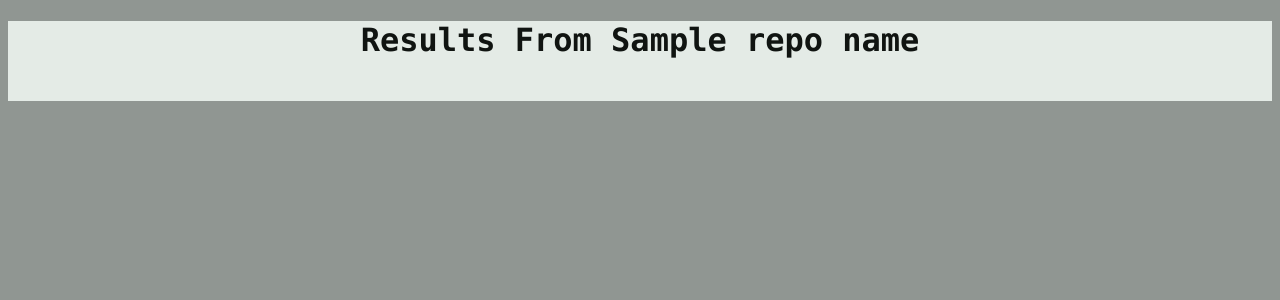
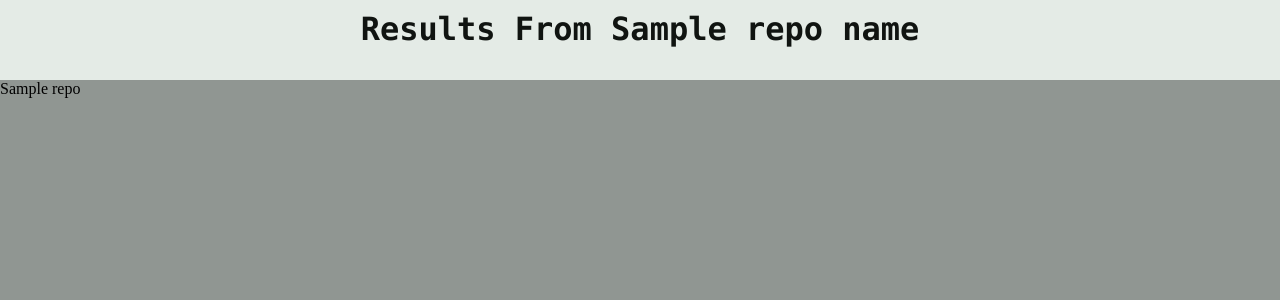
Before and after one commit to FroSty361/repo-retriever, a Flask app: template app/templates/result/result.html in a window 1280 px wide. Shown: the top 300 px of the page. Run offline with Flask 3, Linux system fonts and the light colour scheme; the template is opened without the code that fills it: most values are stand-ins (such as "Sample title", 1, 10 or a date in 2020).

Commit message:
feat: display repository directory tree in result.html

```diff
--- a/app/home/routes.py
+++ b/app/home/routes.py
@@ -15,8 +15,8 @@ def index():
 
             return render_template("home/index.html")
 
-        print(data.name)
+        print(data)
 
-        return redirect(url_for('result.repo_result', repo_name=data.name))
+        return redirect(url_for('result.repo_result', repo=data))
 
     return render_template("home/index.html")
--- a/app/result/routes.py
+++ b/app/result/routes.py
@@ -1,8 +1,9 @@
 from flask import Flask, render_template , request
 from . import result
+from markupsafe import Markup
 
 @result.route("/repo-result/")
 def repo_result():
-    repo_name = request.args.get("repo_name")
+    repo = request.args.get("repo")
 
-    return render_template("result/result.html", repo_name=repo_name)
+    return render_template("result/result.html", repo=Markup(repo))
--- a/app/static/css/base.css
+++ b/app/static/css/base.css
@@ -1,19 +1,34 @@
 body {
     background-color: #909692;
+
+    margin: 0;
+    padding: 0;
 }
 
 header {
     background-color: #E4EBE6;
     height: 10vh;
 
+    display: flex;
+    justify-content: center;
+    align-items: center;
+
     margin: 0;
     padding: 0;
     box-sizing: border-box;
+
+}
+
+header h1 {
+    margin-top: 0;
 }
 
 #title {
     color: #101411;
     font-family: 'Consolas', 'Menlo', 'DejaVu Sans Mono', 'Bitstream Vera Sans Mono', monospace;
 
+    font-size: 200%;
+
     text-align: center;
+    justify-content: center;
 }
--- /dev/null
+++ b/app/static/css/result.css
@@ -0,0 +1,39 @@
+/* Remove default bullets */
+ul, #myUL {
+  list-style-type: none;
+}
+
+/* Remove margins and padding from the parent ul */
+#myUL {
+  margin: 0;
+  padding: 0;
+}
+
+/* Style the caret/arrow */
+.caret {
+  cursor: pointer;
+  user-select: none; /* Prevent text selection */
+}
+
+/* Create the caret/arrow with a unicode, and style it */
+.caret::before {
+  content: "\25B6";
+  color: black;
+  display: inline-block;
+  margin-right: 6px;
+}
+
+/* Rotate the caret/arrow icon when clicked on (using JavaScript) */
+.caret-down::before {
+  transform: rotate(90deg);
+}
+
+/* Hide the nested list */
+.nested {
+  display: none;
+}
+
+/* Show the nested list when the user clicks on the caret/arrow (with JavaScript) */
+.active {
+  display: block;
+}
--- /dev/null
+++ b/app/static/js/repo-tree.js
@@ -0,0 +1,9 @@
+var toggler = document.getElementsByClassName("caret");
+var i;
+
+for (i = 0; i < toggler.length; i++) {
+  toggler[i].addEventListener("click", function() {
+    this.parentElement.querySelector(".nested").classList.toggle("active");
+    this.classList.toggle("caret-down");
+  });
+}
--- a/app/templates/base.html
+++ b/app/templates/base.html
@@ -20,5 +20,8 @@
         {% block content %}
         {% endblock %}
     </main>
+
+{% block scripts %}
+{% endblock %}
 </body>
 </html>
--- a/app/templates/result/result.html
+++ b/app/templates/result/result.html
@@ -1,6 +1,8 @@
 {% extends "base.html" %}
 
 {% block stylesheets %}
+
+<link rel="stylesheet" href="{{ url_for('static', filename='css/result.css') }}">
 
 {% endblock %}
 
@@ -11,3 +13,17 @@
 <h1 id="title">Results From {{ repo_name }}</h1>
 
 {% endblock %}
+
+{% block content %}
+
+<ul id="myUL">
+  {{ repo | safe }}
+</ul>
+
+{% endblock %}
+
+{% block scripts %}
+
+<script src="{{ url_for('static', filename='js/repo-tree.js') }}"></script>
+
+{% endblock %}
```
Also changed, not shown: app/services/github_api.py (+28 -8 lines).
